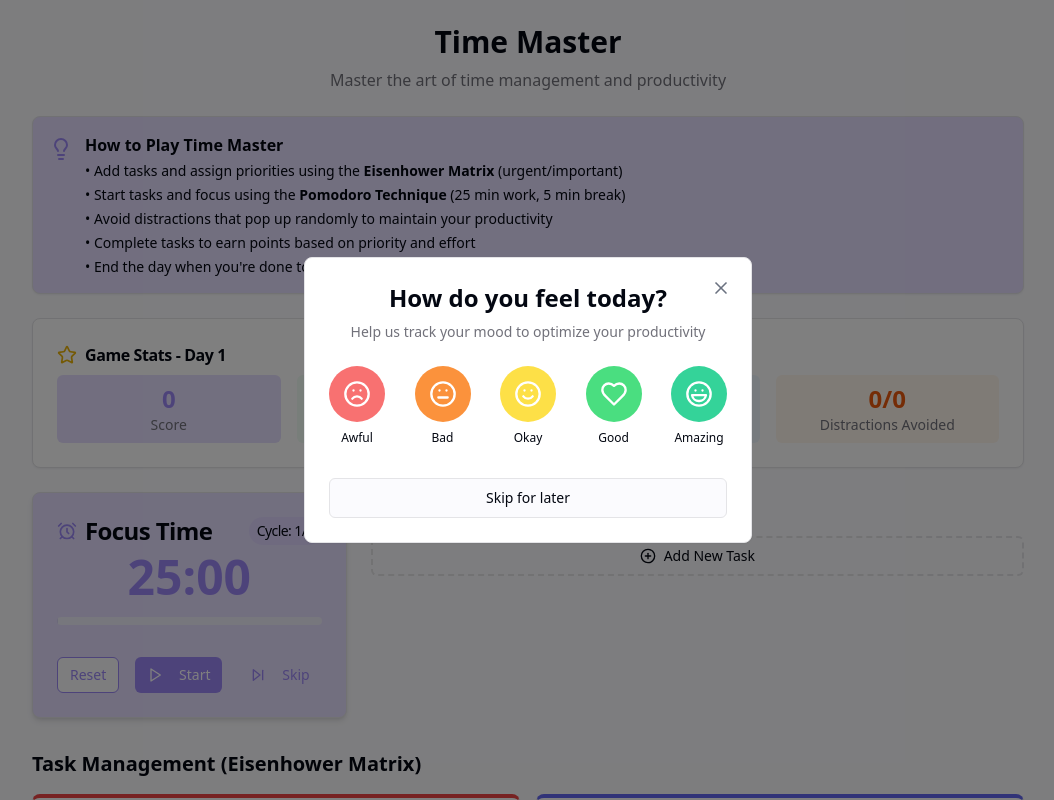
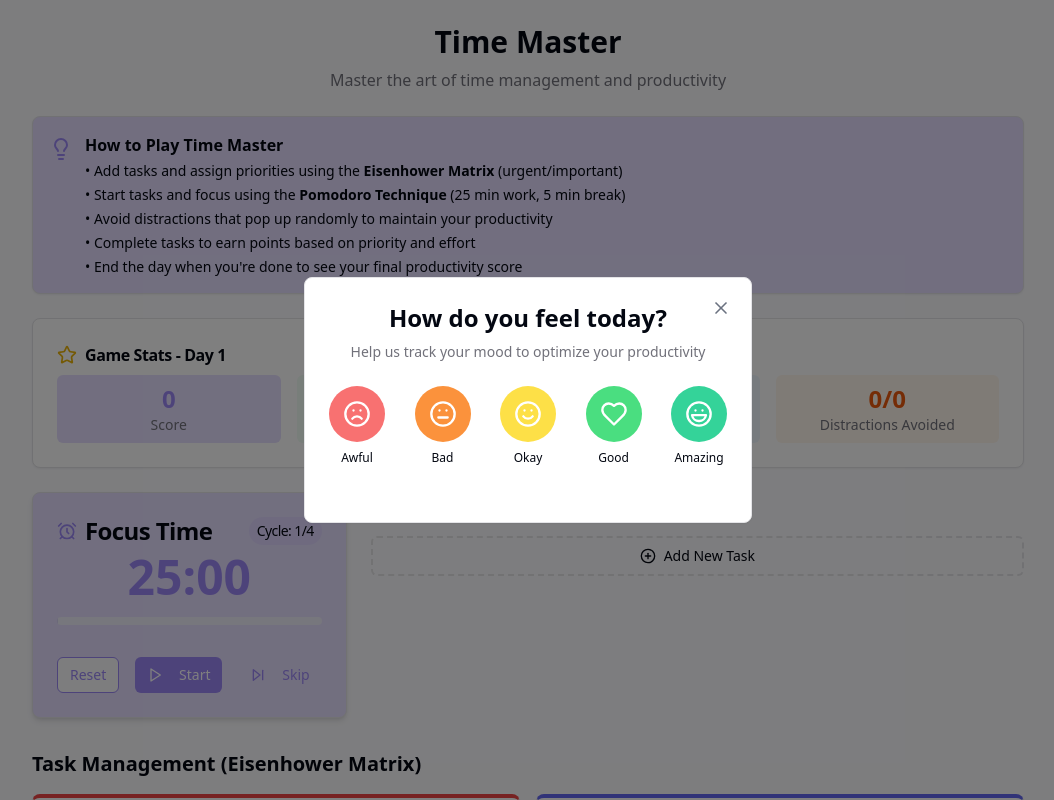
Before and after one commit to pratikshaa27/time-sim-sensei, a React (Vite) app: page / in a window 1280 px wide. Shown: the top 800 px of the page, without its empty margins (112-1166 px from the left). Built offline with nearby package versions, Linux system fonts and the light colour scheme.

Commit message:
Remove skip button
Removes the "Skip for later" button from the mood tracker component.

```diff
--- a/src/components/MoodTracker.tsx
+++ b/src/components/MoodTracker.tsx
@@ -90,16 +90,6 @@ const MoodTracker: React.FC<MoodTrackerProps> = ({ onSelectMood, onClose, isOpen
             </div>
           ))}
         </div>
-
-        <div className="flex justify-center mt-4">
-          <Button
-            variant="outline"
-            onClick={onClose}
-            className="w-full"
-          >
-            Skip for later
-          </Button>
-        </div>
       </Card>
     </div>
   );
```
